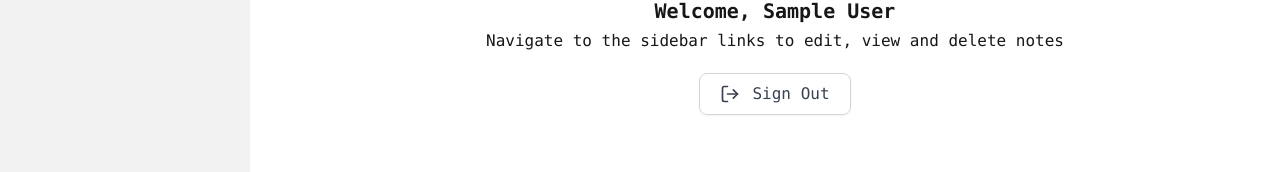
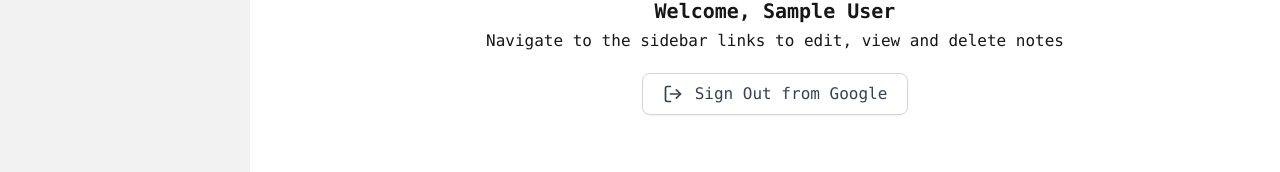
Before and after one commit to misbah-ul-hoq/gsynctds, a Next.js app: page / in a window 1280 px wide. Shown: the part 389-561 px from the top of the page. Built offline with nearby package versions, Linux system fonts and the light colour scheme; no server answers; sample sign-in values are in the browser's storage.

Commit message:
created settings and note page

```diff
--- /dev/null
+++ b/src/app/notes/page.tsx
@@ -0,0 +1,7 @@
+import React from "react";
+
+const NotesPage = () => {
+  return <div>NotesPage</div>;
+};
+
+export default NotesPage;
--- a/src/app/page.tsx
+++ b/src/app/page.tsx
@@ -73,7 +73,7 @@
                 className="font-medium text-gray-700"
                 onClick={() => signOut()}
               >
-                Sign Out
+                Sign Out from Google
               </span>
             </button>
           </div>
--- /dev/null
+++ b/src/app/settings/page.tsx
@@ -0,0 +1,7 @@
+import React from "react";
+
+const SettingsPage = () => {
+  return <div>SettingsPage</div>;
+};
+
+export default SettingsPage;
```
